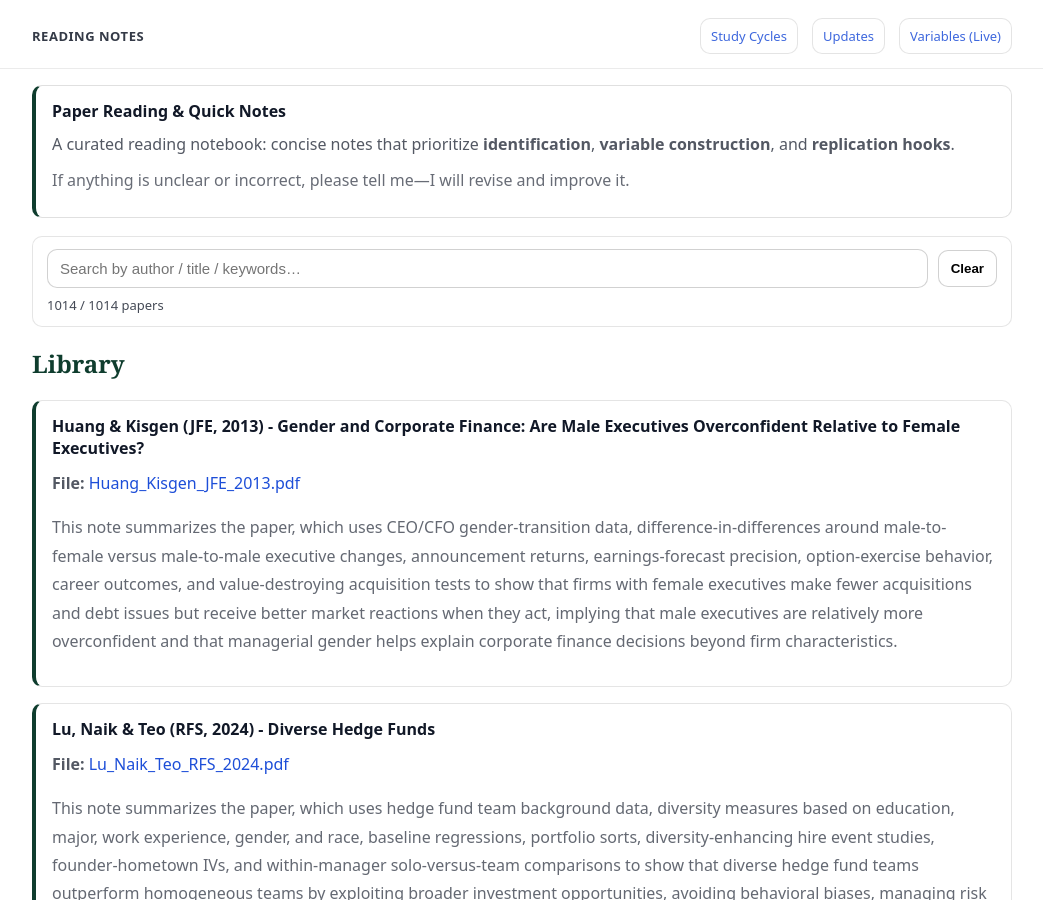
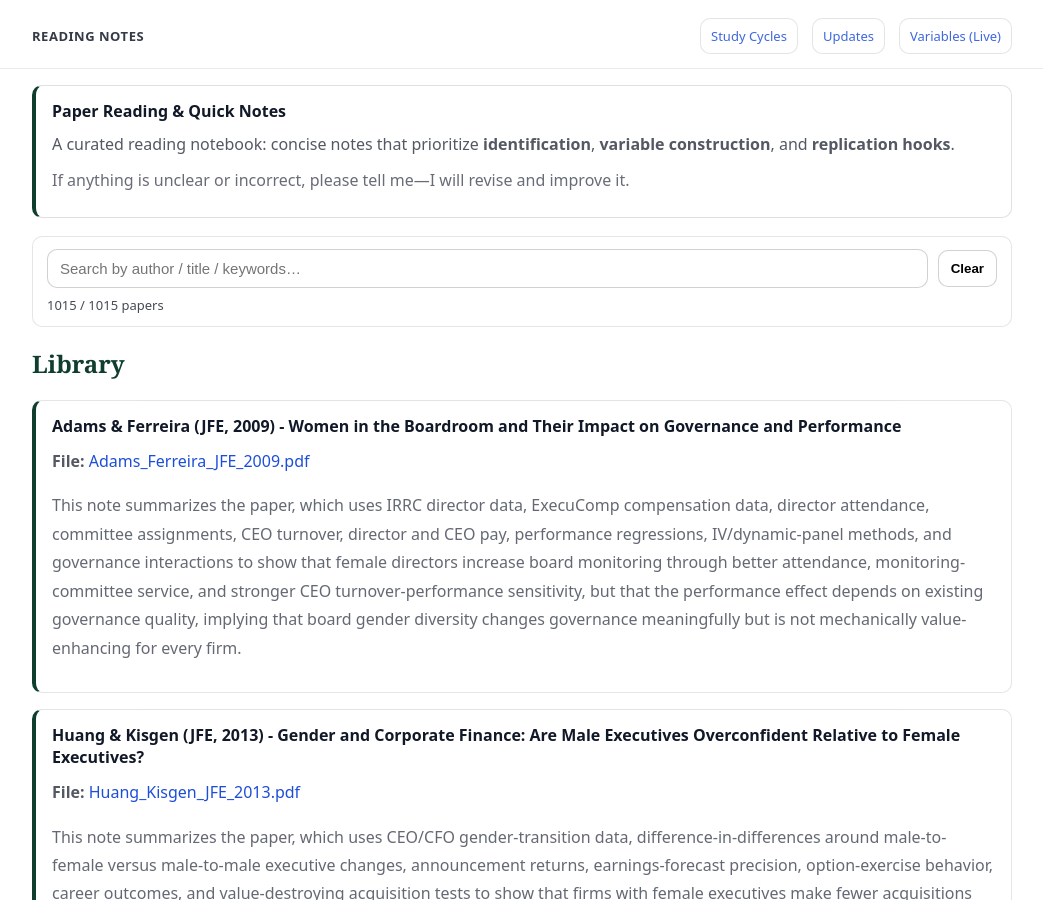
Before and after one commit to yaxinzn/study-archive, a Jekyll site: the page built from reading/index.md, in a window 1280 px wide and 900 px high. Shown: the whole window, without its empty margins (118-1161 px from the left). Built offline with Jekyll 4.4.1, drawn with Linux system fonts in a browser that asks for light colours.

Commit message:
Reading: add/update Adams_Ferreira_JFE_2009.pdf

```diff
--- a/_data/reading.yml
+++ b/_data/reading.yml
@@ -1,3 +1,7 @@
+- title: "Adams & Ferreira (JFE, 2009) - Women in the Boardroom and Their Impact on Governance and Performance"
+  file: "Adams_Ferreira_JFE_2009.pdf"
+  desc: "This note summarizes the paper, which uses IRRC director data, ExecuComp compensation data, director attendance, committee assignments, CEO turnover, director and CEO pay, performance regressions, IV/dynamic-panel methods, and governance interactions to show that female directors increase board monitoring through better attendance, monitoring-committee service, and stronger CEO turnover-performance sensitivity, but that the performance effect depends on existing governance quality, implying that board gender diversity changes governance meaningfully but is not mechanically value-enhancing for every firm."
+
 - title: "Huang & Kisgen (JFE, 2013) - Gender and Corporate Finance: Are Male Executives Overconfident Relative to Female Executives?"
   file: "Huang_Kisgen_JFE_2013.pdf"
   desc: "This note summarizes the paper, which uses CEO/CFO gender-transition data, difference-in-differences around male-to-female versus male-to-male executive changes, announcement returns, earnings-forecast precision, option-exercise behavior, career outcomes, and value-destroying acquisition tests to show that firms with female executives make fewer acquisitions and debt issues but receive better market reactions when they act, implying that male executives are relatively more overconfident and that managerial gender helps explain corporate finance decisions beyond firm characteristics."
```
Also changed, not shown: 1 other file.
